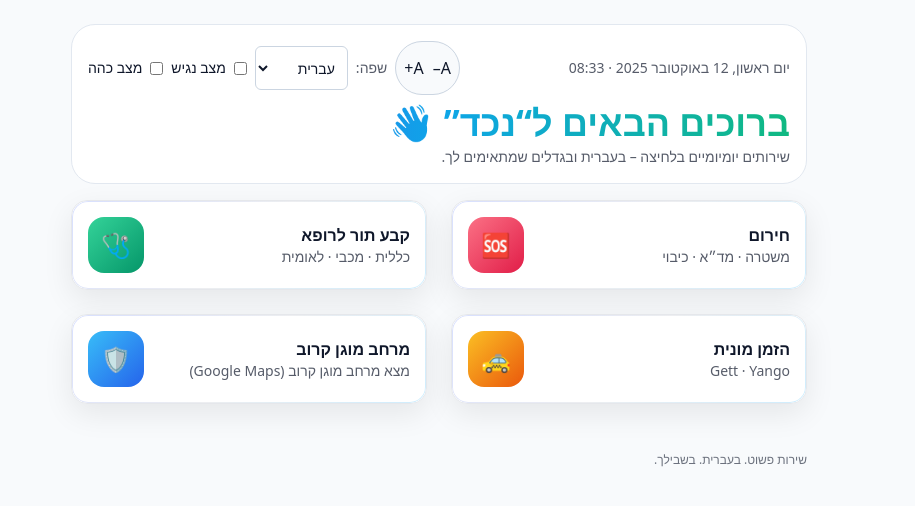
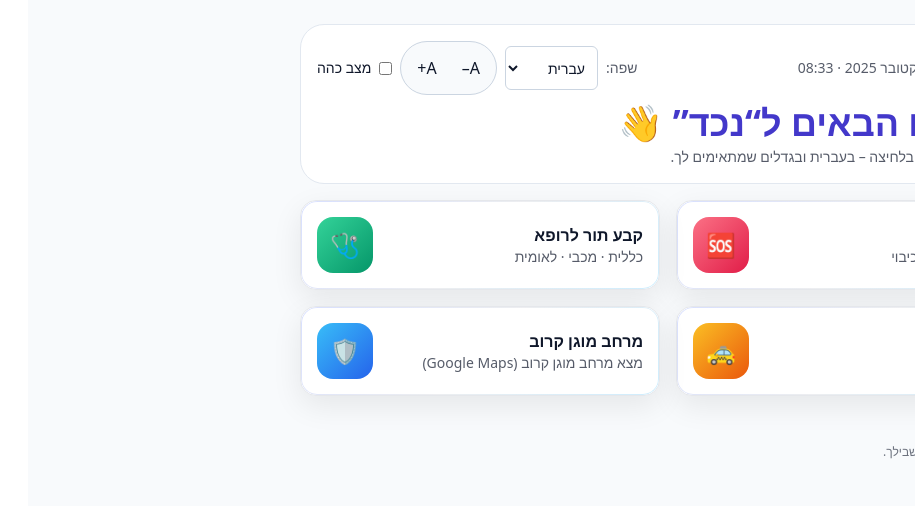
Before and after one commit to cutimuffin/Neched, a React (Create React App) app: page / in a window 1280 px wide. Shown: the top 506 px of the page, without its empty margins (365-1280 px from the left). Built offline with nearby package versions, Linux system fonts and the light colour scheme.

Commit message:
Update Home.js

```diff
--- a/src/Home.js
+++ b/src/Home.js
@@ -9,31 +9,28 @@ export default function Home() {
   const [showKupot, setShowKupot] = useState(false);
   const [showTaxi, setShowTaxi] = useState(false);
 
-  // מצב כהה + נגישות + סקייל טקסט
+  // מצב כהה + סקייל טקסט
   const [darkMode, setDarkMode] = useState(false);
-  const [easyMode, setEasyMode] = useState(false);
-  const [fontScale, setFontScale] = useState(0);
+  const [fontScale, setFontScale] = useState(0); // 0=רגיל, 1=גדול, 2=ענק
 
-  // שעון
+  // שעה/תאריך
   const [clock, setClock] = useState("");
 
-  // טעינה ראשונית
-  useEffect(() => {
-    const saved = JSON.parse(localStorage.getItem("prefs") || "{}");
-    if (typeof saved.darkMode === "boolean") setDarkMode(saved.darkMode);
-    if (typeof saved.easyMode === "boolean") setEasyMode(saved.easyMode);
+  // קובע לוקאל לשעון לפי שפה
+  const localeForClock = (lng) => {
+    if (lng === "he") return "he-IL";
+    if (lng === "ru") return "ru-RU";
+    if (lng === "am") return "am-ET";
+    return "en-US";
+  };
 
-    const savedScale = Number(localStorage.getItem("fontScale"));
-    if (!Number.isNaN(savedScale)) setFontScale(Math.min(2, Math.max(0, savedScale)));
-
-    const savedLang = localStorage.getItem("lang") || "he";
-    if (i18n.language !== savedLang) i18n.changeLanguage(savedLang);
-
-    const tick = () => {
-      const locale = i18n.language === "he" ? "he-IL" : i18n.language;
+  // עדכון שעון לפי השפה
+  const buildTick = () => {
+    const loc = localeForClock(i18n.language);
+    return () => {
       const now = new Date();
-      const time = now.toLocaleTimeString(locale, { hour: "2-digit", minute: "2-digit" });
-      const date = now.toLocaleDateString(locale, {
+      const time = now.toLocaleTimeString(loc, { hour: "2-digit", minute: "2-digit" });
+      const date = now.toLocaleDateString(loc, {
         weekday: "long",
         year: "numeric",
         month: "long",
@@ -41,12 +38,31 @@ export default function Home() {
       });
       setClock(`${date} · ${time}`);
     };
+  };
 
-    tick();
+  // טעינת העדפות + שפה (פעם אחת)
+  useEffect(() => {
+    const saved = JSON.parse(localStorage.getItem("prefs") || "{}");
+    if (typeof saved.darkMode === "boolean") setDarkMode(saved.darkMode);
+
+    const savedScale = Number(localStorage.getItem("fontScale"));
+    if (!Number.isNaN(savedScale)) setFontScale(Math.min(2, Math.max(0, savedScale)));
+
+    const savedLang = localStorage.getItem("lang") || "he";
+    if (i18n.language !== savedLang) i18n.changeLanguage(savedLang);
+    // eslint-disable-next-line react-hooks/exhaustive-deps
+  }, []);
+
+  // שעון: רץ ומוחלף בכל שינוי שפה
+  useEffect(() => {
+    const tick = buildTick();
+    tick(); // עדכון מיידי
     const id = setInterval(tick, 60_000);
     return () => clearInterval(id);
+    // eslint-disable-next-line react-hooks/exhaustive-deps
   }, [i18n.language]);
 
+  // שמירת העדפות
   const persistPrefs = (next = {}) => {
     const current = JSON.parse(localStorage.getItem("prefs") || "{}");
     localStorage.setItem("prefs", JSON.stringify({ ...current, ...next }));
@@ -60,48 +76,50 @@ export default function Home() {
     });
   };
 
+  // שינוי שפה
   const onChangeLang = (e) => {
     const lang = e.target.value;
     i18n.changeLanguage(lang);
     localStorage.setItem("lang", lang);
   };
 
-  const theme = darkMode ? "bg-slate-950 text-slate-100 dark" : "bg-slate-50 text-slate-900";
-  const visualScale = Math.max(fontScale, easyMode ? 2 : 0);
-  const scaleClass = ["text-base", "text-lg", "text-xl"][visualScale];
+  // מחלקות נושא/טקסט
+  const theme = darkMode ? "bg-slate-950 text-slate-100" : "bg-slate-50 text-slate-900";
+  const scaleClass = ["text-base", "text-lg", "text-xl"][fontScale];
 
+  // קופות + מוניות
   const kupot = [
-    { name: t("kupot.clalit", { defaultValue: "כללית" }),
-      url: "https://e-services.clalit.co.il/onlinewebquick/%D7%96%D7%9E%D7%9F_%D7%AA%D7%95%D7%A8" },
-    { name: t("kupot.maccabi", { defaultValue: "מכבי" }),
-      url: "https://www.maccabi4u.co.il/14-he/Maccabi.aspx" },
-    { name: t("kupot.leumit", { defaultValue: "לאומית" }),
-      url: "https://home.leumit.co.il/" },
+    {
+      name: t("kupot.clalit", { defaultValue: "כללית" }),
+      url: "https://e-services.clalit.co.il/onlinewebquick/%D7%96%D7%9E%D7%9F_%D7%AA%D7%95%D7%A8",
+    },
+    { name: t("kupot.maccabi", { defaultValue: "מכבי" }), url: "https://www.maccabi4u.co.il/14-he/Maccabi.aspx" },
+    { name: t("kupot.leumit", { defaultValue: "לאומית" }), url: "https://home.leumit.co.il/" },
   ];
   const taxiApps = [
     { name: "Gett", url: "https://gett.com/il/" },
     { name: "Yango", url: "https://yango.com/he_il/" },
   ];
 
-  const Card = ({ children, className = "" }) => (
-    <div className={`card card-fade ${easyMode ? "p-5" : "p-4"} flex items-center justify-between ${className}`}>
+  // קומפוננטת אריח — הוספנו className="card" כדי שה-CSS למובייל יבטל טרנזישנים/אנימציות
+  const Card = ({ children }) => (
+    <div
+      className={`card relative select-none rounded-2xl shadow-[0_10px_30px_rgba(0,0,0,0.08)] border ${
+        darkMode ? "bg-slate-900/70 border-white/10" : "bg-white border-slate-200"
+      } p-4 flex items-center justify-between`}
+    >
       {children}
     </div>
   );
 
-  const iosIcon = (gradFrom, gradTo, emoji) => {
-    const big = easyMode || visualScale === 2;
-    const sizeBox = big ? "w-16 h-16" : "w-14 h-14";
-    const sizeEmoji = big ? "text-3xl" : "text-2xl";
-    return (
-      <div
-        className={`grid place-items-center ${sizeBox} rounded-2xl text-white bg-gradient-to-br ${gradFrom} ${gradTo}`}
-        aria-hidden="true"
-      >
-        <span className={sizeEmoji}>{emoji}</span>
-      </div>
-    );
-  };
+  const iosIcon = (gradFrom, gradTo, emoji) => (
+    <div
+      className={`grid place-items-center w-14 h-14 rounded-2xl text-white bg-gradient-to-br ${gradFrom} ${gradTo}`}
+      aria-hidden="true"
+    >
+      <span className="text-2xl">{emoji}</span>
+    </div>
+  );
 
   const menuBox = `absolute top-full right-0 mt-2 w-full rounded-xl border shadow-lg z-50 ${
     darkMode ? "bg-slate-800/95 border-white/10 text-slate-100" : "bg-white border-slate-200 text-slate-800"
@@ -109,26 +127,18 @@ export default function Home() {
 
   return (
     <div className={`min-h-screen ${theme} ${scaleClass} antialiased fade-in`}>
+      {/* כותרת עליונה */}
       <header className={`mx-auto max-w-3xl px-4 pt-6 pb-4`}>
         <div
           className={`rounded-3xl p-4 border ${
             darkMode ? "bg-slate-900/70 border-white/10" : "bg-white border-slate-200"
           }`}
         >
-          <div className="flex items-center justify-between gap-3 flex-wrap">
+          <div className="flex items-center justify-between gap-3">
             <div className="text-sm opacity-70">{clock}</div>
 
-            <div className="flex items-center gap-2 flex-wrap justify-end">
-              <div
-                className={`flex items-center gap-1 rounded-full px-2 py-1 border ${
-                  darkMode ? "border-white/15 bg-white/5" : "border-slate-300 bg-slate-50"
-                }`}
-              >
-                <button onClick={() => changeScale(-1)} disabled={visualScale === 0}>A–</button>
-                <div className="w-px h-4 bg-current/20" />
-                <button onClick={() => changeScale(1)} disabled={visualScale === 2}>A+</button>
-              </div>
-
+            <div className="flex items-center gap-2">
+              {/* בורר שפה */}
               <label className="flex items-center gap-2 text-sm">
                 <span className="opacity-70">{t("ui.language", { defaultValue: "שפה" })}:</span>
                 <select
@@ -137,6 +147,7 @@ export default function Home() {
                   className={`rounded-md px-2 py-1 border text-sm ${
                     darkMode ? "bg-slate-800 border-white/10" : "bg-white border-slate-300"
                   }`}
+                  aria-label={t("ui.languageSelect", { defaultValue: "בחירת שפה" })}
                 >
                   <option value="he">עברית</option>
                   <option value="en">English</option>
@@ -145,21 +156,35 @@ export default function Home() {
                 </select>
               </label>
 
-              <label className="flex items-center gap-2 cursor-pointer select-none text-sm">
-                <input
-                  type="checkbox"
-                  checked={easyMode}
-                  onChange={() => {
-                    setEasyMode((v) => {
-                      const next = !v;
-                      persistPrefs({ easyMode: next });
-                      return next;
-                    });
-                  }}
-                />
-                מצב נגיש
-              </label>
+              {/* A-/A+ */}
+              <div
+                className={`flex items-center gap-1 rounded-full px-2 py-1 border ${
+                  darkMode ? "border-white/15 bg-white/5" : "border-slate-300 bg-slate-50"
+                }`}
+                aria-label={t("ui.fontControl", { defaultValue: "בקרת גודל טקסט" })}
+              >
+                <button
+                  onClick={() => changeScale(-1)}
+                  className="px-2 py-0.5 rounded-md"
+                  aria-label={t("ui.decrease", { defaultValue: "הקטנת טקסט" })}
+                  disabled={fontScale === 0}
+                  title="A–"
+                >
+                  A–
+                </button>
+                <div className="w-px h-4 bg-current/20" />
+                <button
+                  onClick={() => changeScale(1)}
+                  className="px-2 py-0.5 rounded-md"
+                  aria-label={t("ui.increase", { defaultValue: "הגדלת טקסט" })}
+                  disabled={fontScale === 2}
+                  title="A+"
+                >
+                  A+
+                </button>
+              </div>
 
+              {/* מצב כהה */}
               <label className="flex items-center gap-2 cursor-pointer select-none text-sm">
                 <input
                   type="checkbox"
@@ -171,12 +196,12 @@ export default function Home() {
                     });
                   }}
                 />
-                מצב כהה
+                {t("ui.darkMode", { defaultValue: "מצב כהה" })}
               </label>
             </div>
           </div>
 
-          <h1 className="mt-2 font-extrabold text-3xl md:text-4xl bg-gradient-to-r from-indigo-600 via-sky-500 to-emerald-500 bg-clip-text text-transparent">
+          <h1 className="text-3xl md:text-4xl font-extrabold mt-2 text-indigo-700 dark:text-indigo-300">
             {t("home.welcome", { defaultValue: "ברוכים הבאים ל“נכד” 👋" })}
           </h1>
           <p className="mt-1 opacity-70 text-sm">
@@ -185,10 +210,11 @@ export default function Home() {
         </div>
       </header>
 
+      {/* אריחים – 2×2 ברירת מחדל; למסכים ממש צרים יורד ל־1×4 */}
       <main className="mx-auto max-w-3xl px-4 pb-12">
-        <section className="grid grid-cols-1 sm:grid-cols-2 gap-6">
+        <section className="grid grid-cols-2 gap-4 max-[380px]:grid-cols-1">
           {/* חירום */}
-          <div className="relative">
+          <div className="relative ani-stagger">
             <Card>
               <div>
                 <div className="font-bold">{t("home.emergency", { defaultValue: "חירום" })}</div>
@@ -202,22 +228,31 @@ export default function Home() {
                   setShowKupot(false);
                   setShowTaxi(false);
                 }}
-                className="focus:outline-none touch-manipulation"
+                className="focus:outline-none"
+                aria-expanded={showEmergency}
+                aria-haspopup="menu"
               >
                 {iosIcon("from-rose-400", "to-rose-600", "🆘")}
               </button>
             </Card>
+
             {showEmergency && (
               <div className={menuBox} role="menu">
-                <a className="block px-4 py-2 hover:bg-black/5" href="tel:100">🚔 {t("home.police")} — 100</a>
-                <a className="block px-4 py-2 hover:bg-black/5" href="tel:101">🚑 {t("home.mda")} — 101</a>
-                <a className="block px-4 py-2 hover:bg-black/5" href="tel:102">🔥 {t("home.fire")} — 102</a>
+                <a className="block px-4 py-2 hover:bg-black/5" href="tel:100">
+                  🚔 {t("home.police", { defaultValue: "משטרה" })} — 100
+                </a>
+                <a className="block px-4 py-2 hover:bg-black/5" href="tel:101">
+                  🚑 {t("home.mda", { defaultValue: "מד״א" })} — 101
+                </a>
+                <a className="block px-4 py-2 hover:bg-black/5" href="tel:102">
+                  🔥 {t("home.fire", { defaultValue: "כיבוי אש" })} — 102
+                </a>
               </div>
             )}
           </div>
 
           {/* קבע תור לרופא */}
-          <div className="relative">
+          <div className="relative ani-stagger">
             <Card>
               <div>
                 <div className="font-bold">{t("home.bookDoctor", { defaultValue: "קבע תור לרופא" })}</div>
@@ -231,15 +266,24 @@ export default function Home() {
                   setShowEmergency(false);
                   setShowTaxi(false);
                 }}
-                className="focus:outline-none touch-manipulation"
+                className="focus:outline-none"
+                aria-expanded={showKupot}
+                aria-haspopup="menu"
               >
                 {iosIcon("from-emerald-400", "to-emerald-600", "🩺")}
               </button>
             </Card>
+
             {showKupot && (
               <div className={menuBox} role="menu">
                 {kupot.map((k, i) => (
-                  <a key={i} className="block px-4 py-2 hover:bg-black/5" href={k.url} target="_blank" rel="noreferrer noopener">
+                  <a
+                    key={i}
+                    className="block px-4 py-2 hover:bg-black/5"
+                    href={k.url}
+                    target="_blank"
+                    rel="noreferrer noopener"
+                  >
                     🏥 {k.name}
                   </a>
                 ))}
@@ -248,7 +292,7 @@ export default function Home() {
           </div>
 
           {/* הזמן מונית */}
-          <div className="relative">
+          <div className="relative ani-stagger">
             <Card>
               <div>
                 <div className="font-bold">{t("home.orderTaxi", { defaultValue: "הזמן מונית" })}</div>
@@ -260,15 +304,24 @@ export default function Home() {
                   setShowEmergency(false);
                   setShowKupot(false);
                 }}
-                className="focus:outline-none touch-manipulation"
+                className="focus:outline-none"
+                aria-expanded={showTaxi}
+                aria-haspopup="menu"
               >
                 {iosIcon("from-amber-400", "to-orange-600", "🚕")}
               </button>
             </Card>
+
             {showTaxi && (
               <div className={menuBox} role="menu">
                 {taxiApps.map((tapp, i) => (
-                  <a key={i} className="block px-4 py-2 hover:bg-black/5" href={tapp.url} target="_blank" rel="noreferrer noopener">
+                  <a
+                    key={i}
+                    className="block px-4 py-2 hover:bg-black/5"
+                    href={tapp.url}
+                    target="_blank"
+                    rel="noreferrer noopener"
+                  >
                     🚖 {tapp.name}
                   </a>
                 ))}
@@ -278,7 +331,7 @@ export default function Home() {
 
           {/* מרחב מוגן קרוב */}
           <a
-            className="block"
+            className="block ani-stagger"
             href="https://www.google.com/maps/search/?api=1&query=%D7%9E%D7%A8%D7%97%D7%91+%D7%9E%D7%95%D7%92%D7%9F+%D7%A7%D7%A8%D7%95%D7%91"
             target="_blank"
             rel="noreferrer noopener"
```
